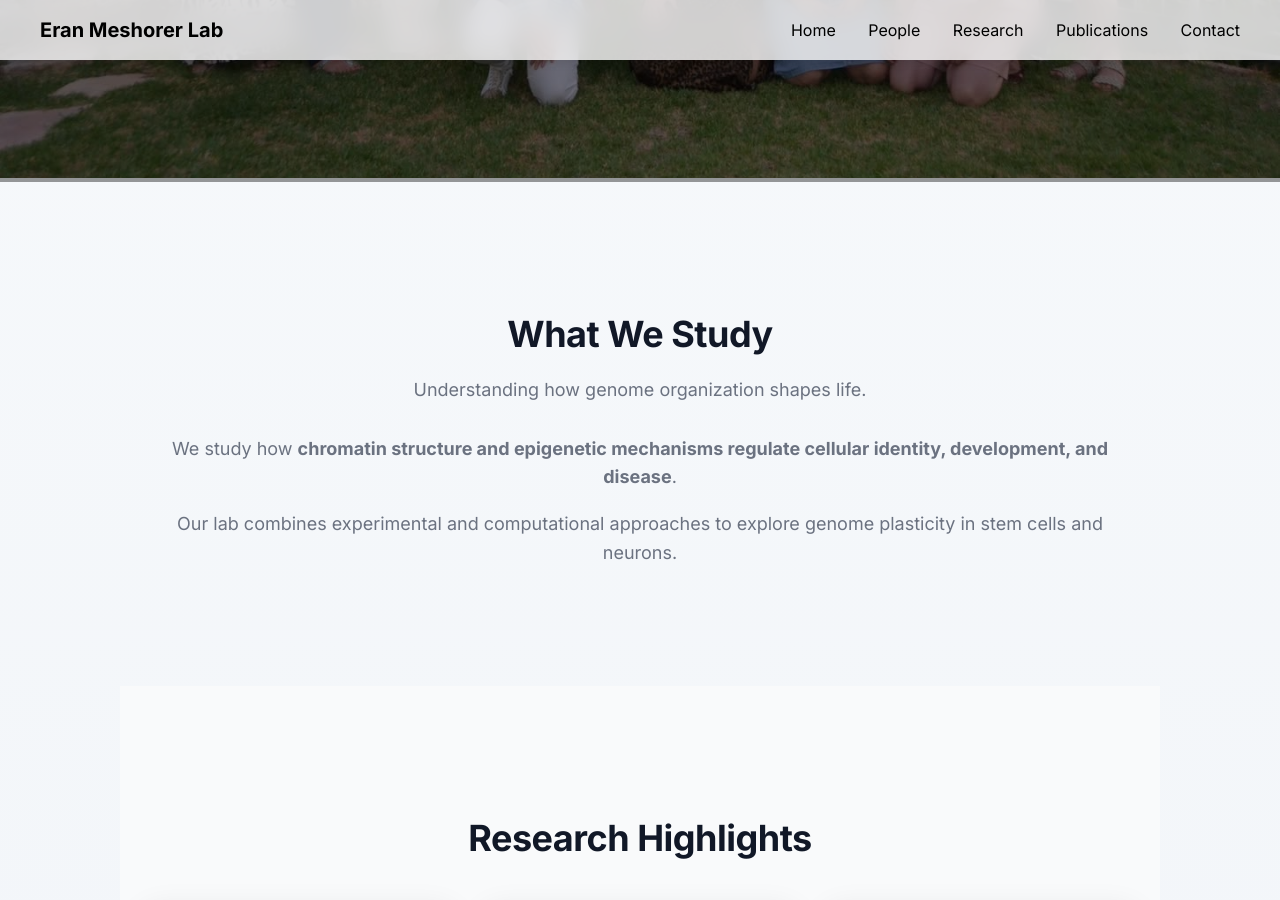
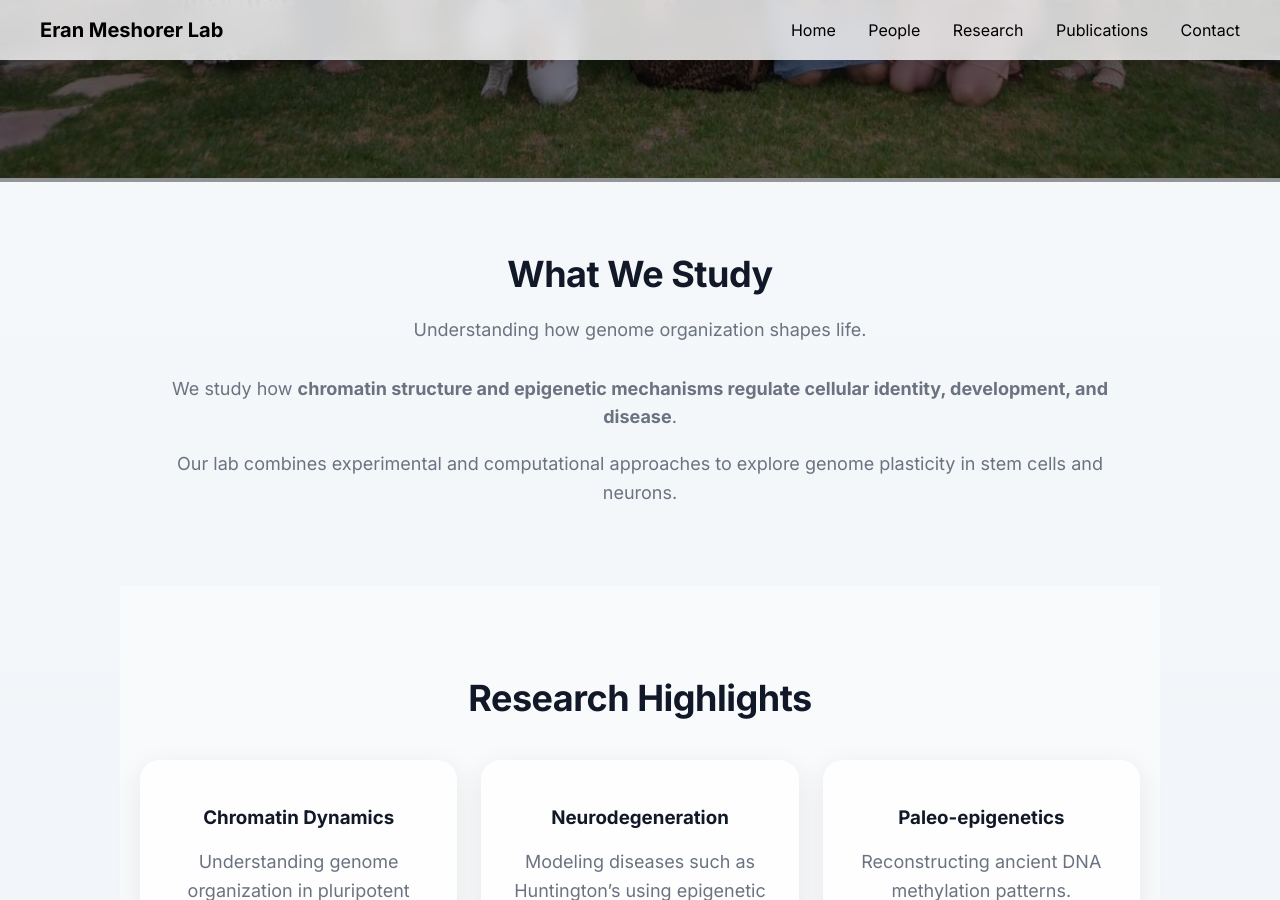
Before and after one commit to Liora347/labwebsite, a Jekyll site: the page built from index.md, in a window 1280 px wide and 900 px high, scrolled down 632 px. Built offline with Jekyll 4.4.1, drawn with Linux system fonts in a browser that asks for light colours.

Commit message:
Update main.scss

```diff
--- a/assets/css/main.scss
+++ b/assets/css/main.scss
@@ -459,3 +459,18 @@
 .site-header {
   display: none !important;
 }
+/* FIX TOP SPACING FROM FIXED NAVBAR */
+.page-content,
+.page__content {
+  margin-top: 80px;
+}
+
+/* FIX SECTION SPACING */
+section {
+  padding: 60px 20px;
+}
+
+/* REMOVE WEIRD EXTRA SPACE ON FIRST SECTION */
+.content-section:first-of-type {
+  padding-top: 40px;
+}
```
